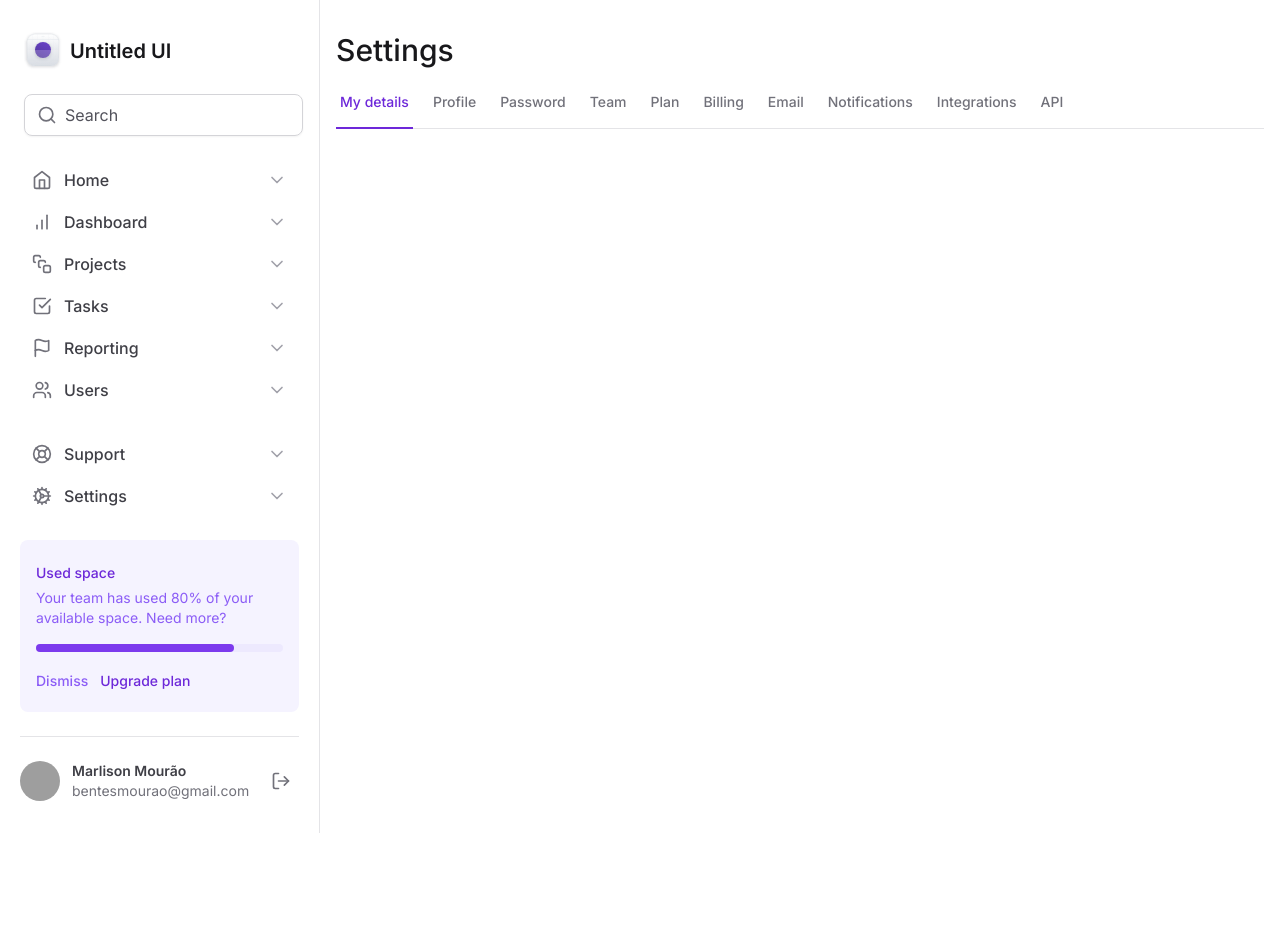
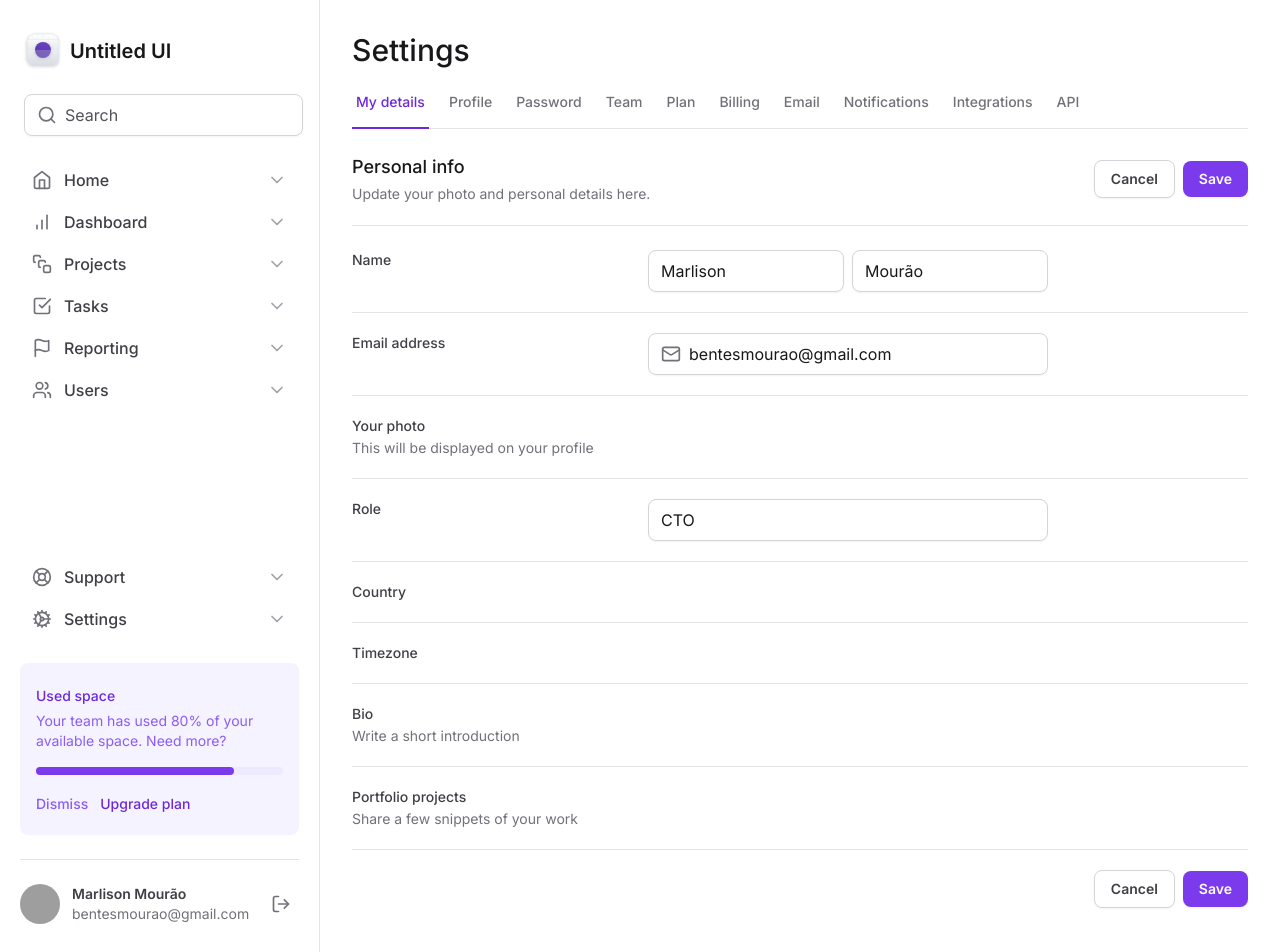
Before and after one commit to marlisonmourao/form-tailwind, a Next.js app: page / in a window 1280 px wide. Shown: the top 952 px of the page. Before the commit the page ends 833 px from the top, so only its background shows below. Built offline with nearby package versions, Linux system fonts and the light colour scheme; grey boxes are pictures that could not be loaded.

Commit message:
form fields

```diff
--- a/src/app/layout.tsx
+++ b/src/app/layout.tsx
@@ -21,7 +21,7 @@
       <body className={inter.className}>
         <div className="grid min-h-screen grid-cols-app">
           <Siderbar />
-          <main className="px-4 pb-12 pt-8">{children}</main>
+          <main className="px-8 pb-12 pt-8">{children}</main>
         </div>
       </body>
     </html>
--- a/src/app/page.tsx
+++ b/src/app/page.tsx
@@ -1,4 +1,6 @@
 import { SettingsTabs } from '@/components/SettingsTabs'
+import * as Input from '../components/Input'
+import { Mail } from '../../node_modules/lucide-react'
 
 export default function Home() {
   return (
@@ -6,6 +8,158 @@
       <h1 className="text-3xl font-medium text-zinc-900">Settings</h1>
 
       <SettingsTabs />
+
+      <div className="mt-6 flex flex-col ">
+        <div className="flex items-center justify-between border-b border-zinc-200 pb-5">
+          <div className="space-y-1">
+            <h2 className="text-lg font-medium text-zinc-900">Personal info</h2>
+            <span className="text-sm text-zinc-500">
+              Update your photo and personal details here.
+            </span>
+          </div>
+          <div className="flex items-center gap-2">
+            <button
+              type="button"
+              className="rounded-lg border border-zinc-300 px-4 py-2 text-sm font-semibold text-zinc-700 shadow-sm hover:bg-zinc-50"
+            >
+              Cancel
+            </button>
+            <button
+              type="submit"
+              form="settings"
+              className="rounded-lg bg-violet-600 px-4 py-2 text-sm font-semibold text-white shadow-sm hover:bg-violet-700"
+            >
+              Save
+            </button>
+          </div>
+        </div>
+
+        <form
+          id="settings"
+          className="mt-6 flex w-full flex-col gap-5 divide-y divide-zinc-200"
+        >
+          <div className="grid-cols-form grid gap-3">
+            <label
+              htmlFor="firstName"
+              className="text-sm font-medium text-zinc-700"
+            >
+              Name
+            </label>
+
+            <div className="grid grid-cols-2 gap-2">
+              <Input.InputRoot>
+                <Input.InputControl id="firstName" defaultValue="Marlison" />
+              </Input.InputRoot>
+
+              <Input.InputRoot>
+                <Input.InputControl defaultValue="Mourão" />
+              </Input.InputRoot>
+            </div>
+          </div>
+
+          <div className="grid-cols-form grid gap-3 pt-5">
+            <label
+              htmlFor="email"
+              className="text-sm font-medium text-zinc-700"
+            >
+              Email address
+            </label>
+
+            <Input.InputRoot>
+              <Input.InputPrefix>
+                <Mail className="h-5 w-5 text-zinc-500" />
+              </Input.InputPrefix>
+              <Input.InputControl
+                id="firstName"
+                defaultValue="bentesmourao@gmail.com"
+              />
+            </Input.InputRoot>
+          </div>
+
+          <div className="grid-cols-form grid gap-3 pt-5">
+            <label
+              htmlFor="photo"
+              className="text-sm font-medium text-zinc-700"
+            >
+              Your photo
+              <span className="mt-0.5 block text-sm font-normal text-zinc-500">
+                This will be displayed on your profile
+              </span>
+            </label>
+            <div></div>
+          </div>
+
+          <div className="grid-cols-form grid gap-3 pt-5">
+            <label htmlFor="role" className="text-sm font-medium text-zinc-700">
+              Role
+            </label>
+
+            <Input.InputRoot>
+              <Input.InputControl id="role" defaultValue="CTO" />
+            </Input.InputRoot>
+          </div>
+
+          <div className="grid-cols-form grid gap-3 pt-5">
+            <label
+              htmlFor="country"
+              className="text-sm font-medium text-zinc-700"
+            >
+              Country
+            </label>
+
+            <div></div>
+          </div>
+
+          <div className="grid-cols-form grid gap-3 pt-5">
+            <label
+              htmlFor="timezone"
+              className="text-sm font-medium text-zinc-700"
+            >
+              Timezone
+            </label>
+
+            <div></div>
+          </div>
+
+          <div className="grid-cols-form grid gap-3 pt-5">
+            <label htmlFor="bio" className="text-sm font-medium text-zinc-700">
+              Bio
+              <span className="mt-0.5 block text-sm font-normal text-zinc-500">
+                Write a short introduction
+              </span>
+            </label>
+            <div></div>
+          </div>
+
+          <div className="grid-cols-form grid gap-3 pt-5">
+            <label
+              htmlFor="projects"
+              className="text-sm font-medium text-zinc-700"
+            >
+              Portfolio projects
+              <span className="mt-0.5 block text-sm font-normal text-zinc-500">
+                Share a few snippets of your work
+              </span>
+            </label>
+            <div></div>
+          </div>
+
+          <div className="flex items-center justify-end gap-2 pt-5">
+            <button
+              type="button"
+              className="rounded-lg border border-zinc-300 px-4 py-2 text-sm font-semibold text-zinc-700 shadow-sm hover:bg-zinc-50"
+            >
+              Cancel
+            </button>
+            <button
+              type="submit"
+              className="rounded-lg bg-violet-600 px-4 py-2 text-sm font-semibold text-white shadow-sm hover:bg-violet-700"
+            >
+              Save
+            </button>
+          </div>
+        </form>
+      </div>
     </>
   )
 }
--- a/tailwind.config.ts
+++ b/tailwind.config.ts
@@ -7,9 +7,7 @@
       gridTemplateColumns: {
         app: 'minmax(18rem , 20rem) 1fr',
         profile: 'max-content 1fr max-content',
-      },
-      colors: {
-        marlison: '#8257e6',
+        form: 'minmax(7.5rem, 17.5rem) minmax(25rem, 1fr) minmax(0, 15rem)',
       },
     },
   },
```
